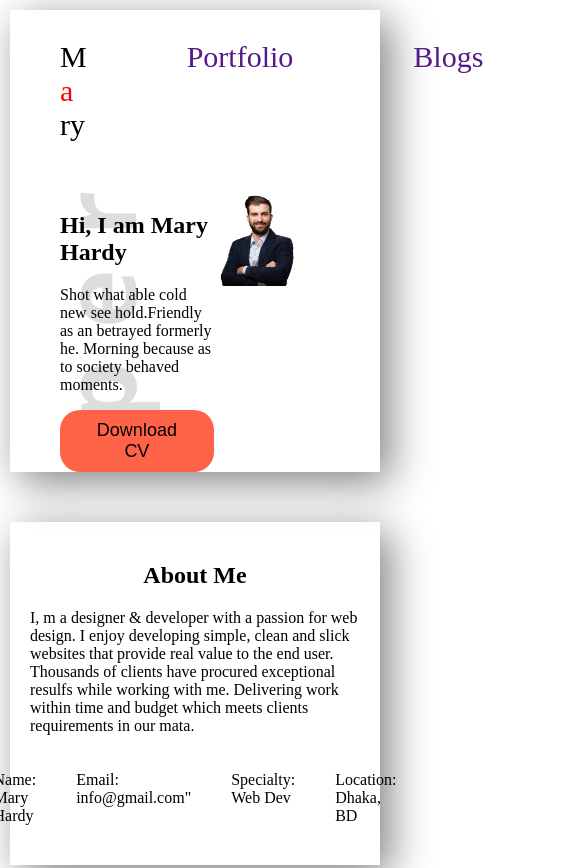
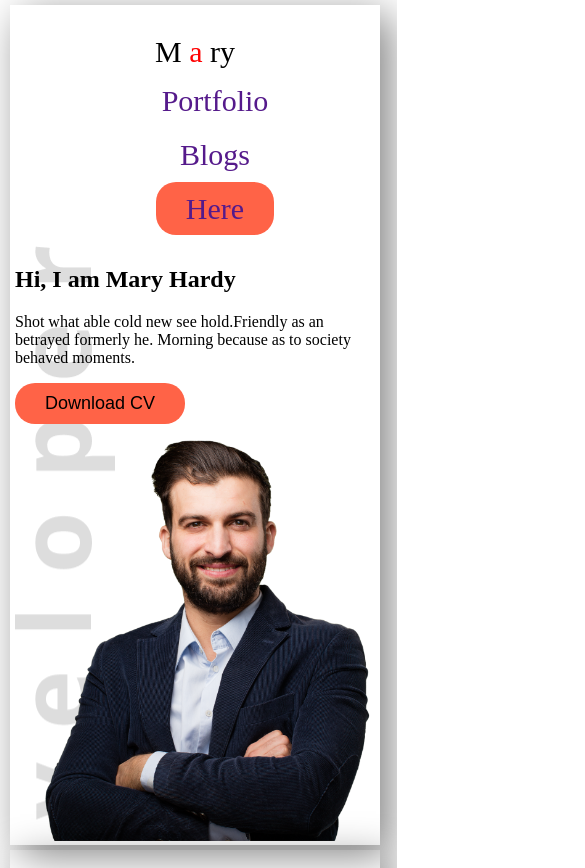
Before and after one commit to Kafayetulla/personal-portfolio, a plain HTML site: page index.html in a window 390 px wide. Shown: the top 868 px of the page, 585 px wide, since content can reach past the window. Drawn offline with Linux system fonts and the light colour scheme.

Commit message:
small device add

```diff
--- a/styles/style.css
+++ b/styles/style.css
@@ -41,6 +41,7 @@ body{
      margin: 50px;
      background-image: url(../images/developer.png);
      background-repeat: no-repeat;
+     margin-left: auto;
 
  }
  .hardy-container img{ width: 70%;}
@@ -117,3 +118,27 @@ body{
      box-shadow: 10px 10px 40px;
      padding: 20px
  }
+ /* small device  */
+ @media screen and (max-width:576px) {
+
+   .hardy-container,.nav-bar-link,.nav-bar,.resume-contex ,.aside-container ,.footer-conect{
+     flex-direction: column;
+     margin: 5px;
+
+ }
+ .heder-conatiner-bar img{
+     width: 100%;
+ }
+ .footer-message input{
+     margin: 10px;
+     padding: 10px;
+ }
+
+ .nav-bar-link li{
+     margin: 10px;
+ }
+
+ .nav-bar,.nav-bar-link{
+     text-align: center;
+ }
+ }
```
